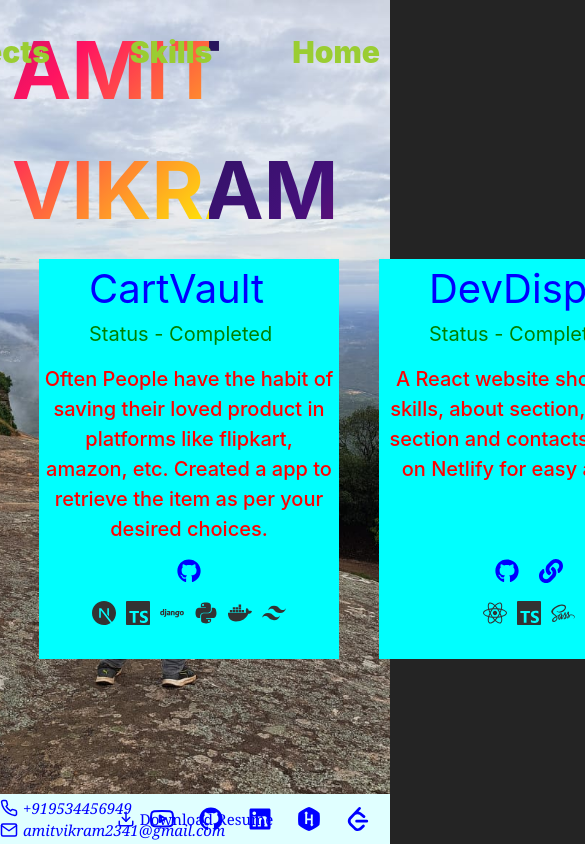
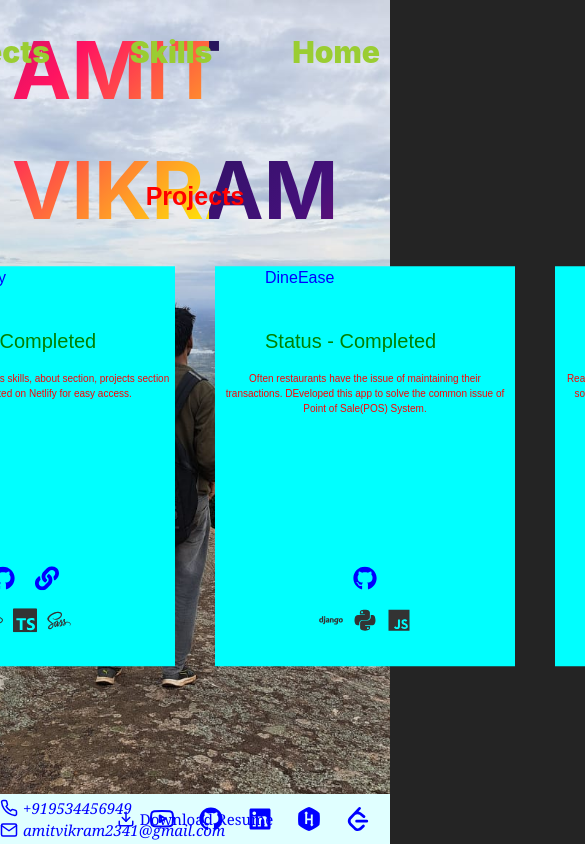
Before and after one commit to amvi234/DevDisplay, a React (Vite) app: page /projects in a window 390 px wide. Shown: the top 844 px of the page, 585 px wide, since content can reach past the window. Built offline with nearby package versions, Linux system fonts and the light colour scheme.

Commit message:
fixed project page css

```diff
--- a/src/sass/components/_projects.scss
+++ b/src/sass/components/_projects.scss
@@ -1,20 +1,20 @@
 .projects {
+    margin: 0;
     position: absolute;
-    left: 10%;
-    top: 15%;
+    top: 50%;
+    left: 50%;
+    transform: translate(-50%, -50%);
+    font-family: "Montserrat", sans-serif;
 
     &__title {
-        position: relative;
-        left: 250%;
-        top: 20%;
         color: red;
+		text-align: center;
         font-size: 5.5rem;
         font-weight: bold;
         margin-bottom: 5rem;
     }
 
     &__grid {
-        position: absolute;
         display: grid;
         grid-template-columns: repeat(4, 1fr);
         gap: 4rem;
@@ -93,3 +93,19 @@
         transition: all 0.3s ease;
     }
 }
+
+@media (max-width: 600px) {
+    .projects {
+        &__title {
+            font-size: 2.5rem;
+        }
+
+        &__item--name {
+            font-size: 1.6rem;
+        }
+
+        &__item--description {
+            font-size: 1rem;
+        }
+    }
+}
```
Also changed, not shown: src/index.css (line endings or trailing spaces).
